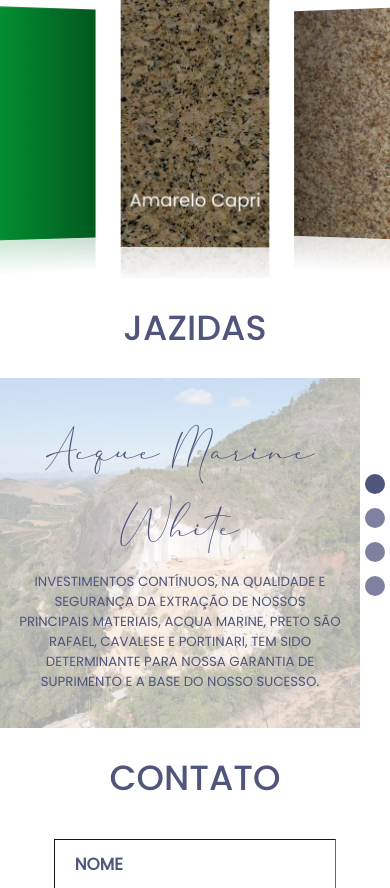
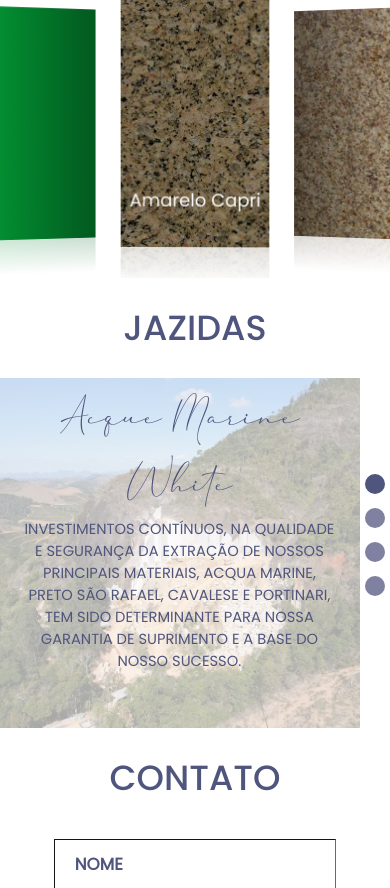
Before and after one commit to LeonardoDuarteBonafe/margil, a PHP site: page / in a window 390 px wide. Shown: the part 770-1658 px from the top of the page. Run offline with PHP 8.4, Linux system fonts and the light colour scheme; some libraries are stand-ins or nearby versions.

Commit message:
Adicionando a class .text no jazida-carousel para deixar como texto estatico

```diff
--- a/index.php
+++ b/index.php
@@ -218,9 +218,9 @@ Talento e competência se tornaram características do nosso trabalho, atestado
                                 <h3>
                                     Acque Marine White
                                 </h3>
-                                <p>
-                                    Investimentos contínuos, na qualidade e segurança da extração de  nossos principais materiais, Acqua Marine, Preto São Rafael, Cavalese e Portinari, tem sido determinante para nossa garantia de suprimento e a base do nosso sucesso.
-                                </p>
+                                <!--<p>
+Investimentos contínuos, na qualidade e segurança da extração de  nossos principais materiais, Acqua Marine, Preto São Rafael, Cavalese e Portinari, tem sido determinante para nossa garantia de suprimento e a base do nosso sucesso.
+</p>-->
                             </div>
                         </div>
                     </div>
@@ -233,9 +233,9 @@ Talento e competência se tornaram características do nosso trabalho, atestado
                                 <h3>
                                     Preto São Rafael
                                 </h3>
-                                <p>
-                                    Investimentos contínuos, na qualidade e segurança da extração de  nossos principais materiais, Acqua Marine, Preto São Rafael, Cavalese e Portinari, tem sido determinante para nossa garantia de suprimento e a base do nosso sucesso.
-                                </p>
+                                <!--<p>
+Investimentos contínuos, na qualidade e segurança da extração de  nossos principais materiais, Acqua Marine, Preto São Rafael, Cavalese e Portinari, tem sido determinante para nossa garantia de suprimento e a base do nosso sucesso.
+</p>-->
                             </div>
                         </div>
                     </div>
@@ -248,9 +248,9 @@ Talento e competência se tornaram características do nosso trabalho, atestado
                                 <h3>
                                     Cavalese
                                 </h3>
-                                <p>
-                                    Investimentos contínuos, na qualidade e segurança da extração de  nossos principais materiais, Acqua Marine, Preto São Rafael, Cavalese e Portinari, tem sido determinante para nossa garantia de suprimento e a base do nosso sucesso.
-                                </p>
+                                <!--<p>
+Investimentos contínuos, na qualidade e segurança da extração de  nossos principais materiais, Acqua Marine, Preto São Rafael, Cavalese e Portinari, tem sido determinante para nossa garantia de suprimento e a base do nosso sucesso.
+</p>-->
                             </div>
                         </div>
                     </div>
@@ -263,13 +263,16 @@ Talento e competência se tornaram características do nosso trabalho, atestado
                                 <h3>
                                     Portinari
                                 </h3>
-                                <p>
-                                    Investimentos contínuos, na qualidade e segurança da extração de  nossos principais materiais, Acqua Marine, Preto São Rafael, Cavalese e Portinari, tem sido determinante para nossa garantia de suprimento e a base do nosso sucesso.
-                                </p>
+                                <!--<p>
+Investimentos contínuos, na qualidade e segurança da extração de  nossos principais materiais, Acqua Marine, Preto São Rafael, Cavalese e Portinari, tem sido determinante para nossa garantia de suprimento e a base do nosso sucesso.
+</p>-->
                             </div>
                         </div>
                     </div>
                 </div>
+                <p class="text">
+                    Investimentos contínuos, na qualidade e segurança da extração de  nossos principais materiais, Acqua Marine, Preto São Rafael, Cavalese e Portinari, tem sido determinante para nossa garantia de suprimento e a base do nosso sucesso.
+                </p>
             </div>
         </div>
         <?php
--- a/style.css
+++ b/style.css
@@ -376,6 +376,7 @@ header nav .mobile-menu div{
 
 #jazida-carousel{
     height: 550px;
+    position: relative;
 }
 
 #jazida-carousel .carousel-indicators{
@@ -417,19 +418,24 @@ header nav .mobile-menu div{
 #jazida-carousel .carousel-inner .carousel-item .box div:last-child{
     position: relative;
     right: 50px;
-    flex: 1 60%;
+    flex: 1 55%;
     display: flex;
     flex-direction: column;
-    justify-content: center;
-    align-items: center;
+    /background-color: beige;
 }
 
 #jazida-carousel .carousel-inner .carousel-item .box div:last-child h3{
     font-family: cherolina;
     width: 100%;
+    height: 40%;
     color: var(--primary-color);
     text-align: right;
-    font-size: 6.5rem;
+    font-size: 5rem;
+    margin: 0;
+    display: flex;
+    justify-content: flex-end;
+    align-items: flex-end;
+    /background-color: yellow;
 }
 
 #jazida-carousel .carousel-inner .carousel-item .box div:last-child p{
@@ -437,6 +443,19 @@ header nav .mobile-menu div{
     font-size: 1.4rem;
     text-transform: uppercase;
     margin-bottom: 0;
+}
+
+#jazida-carousel .text{
+    position: absolute;
+    right: 85px;
+    bottom: 0;
+    width: 35%;
+    text-align: right;
+    font-size: 1.4rem;
+    text-transform: uppercase;
+    margin-bottom: 0;
+    /background-color: aquamarine;
+    height: 60%;
 }
 
 #jazida-carousel .carousel-inner .carousel-item .box div:first-child img{
@@ -834,6 +853,16 @@ footer .info p{
         font-size: 1.3rem !important;
     }
 
+    #jazida-carousel .carousel-inner .carousel-item .box div:last-child h3{
+        font-size: 4rem !important;
+    }
+
+    #jazida-carousel .text{
+        width: 80% !important;
+        margin: 0 14% 0 6% !important;
+        font-size: 1.05rem;
+    }
+
     .page-empresa .empresa .info .text h2{
         font-size: 7rem;
     }
@@ -1047,6 +1076,15 @@ footer .info p{
 
     #jazida-carousel .carousel-inner .carousel-item .box div:last-child h3{
         font-size: 4.5rem;
+        text-align: center;
+        margin: 0 !important;
+        justify-content: center;
+    }
+
+    #jazida-carousel .text{
+        right: 0px;
+        width: 86%;
+        margin: 0 9% 0 5%;
         text-align: center;
     }
 
@@ -1335,14 +1373,18 @@ footer .info p{
         right: 30px;
     }
 
-
-
     #jazida-carousel .carousel-inner .carousel-item .box div:last-child h3{
-        font-size: 5rem;
+        font-size: 4rem;
     }
 
     #jazida-carousel .carousel-inner .carousel-item .box div:last-child p{
         font-size: 1.1rem;
+    }
+
+    #jazida-carousel .text{
+        right: 65px;
+        width: 37%;
+        font-size: 1.2rem;
     }
 
 
```
